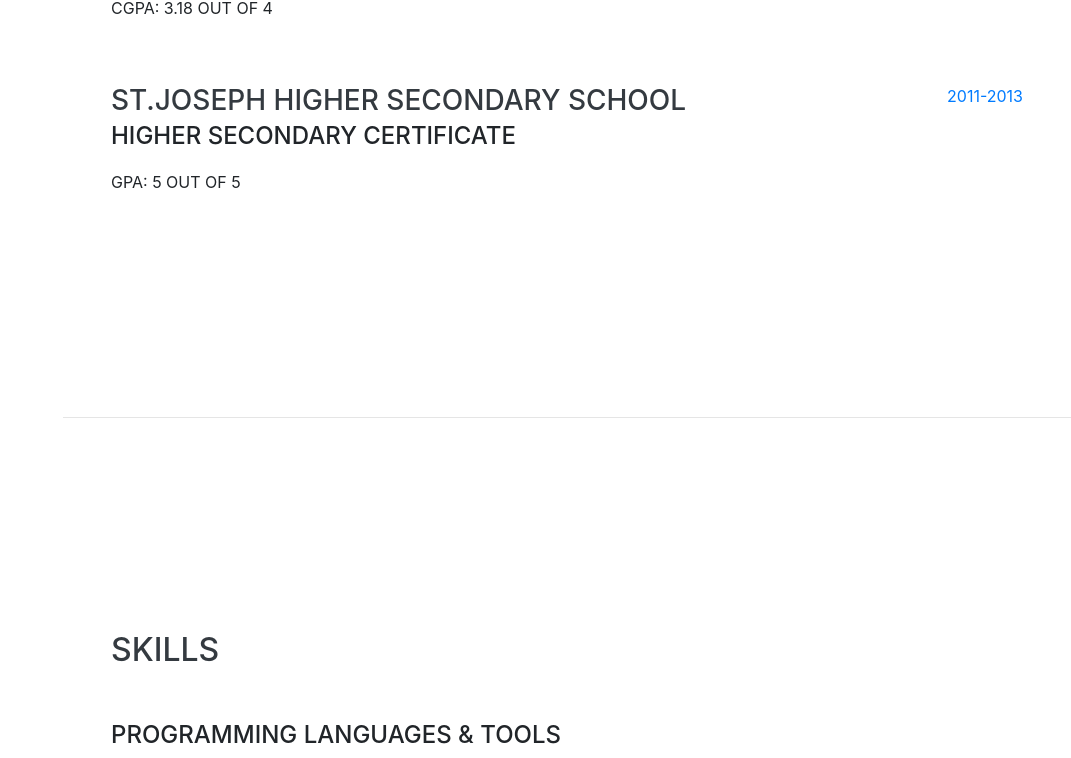
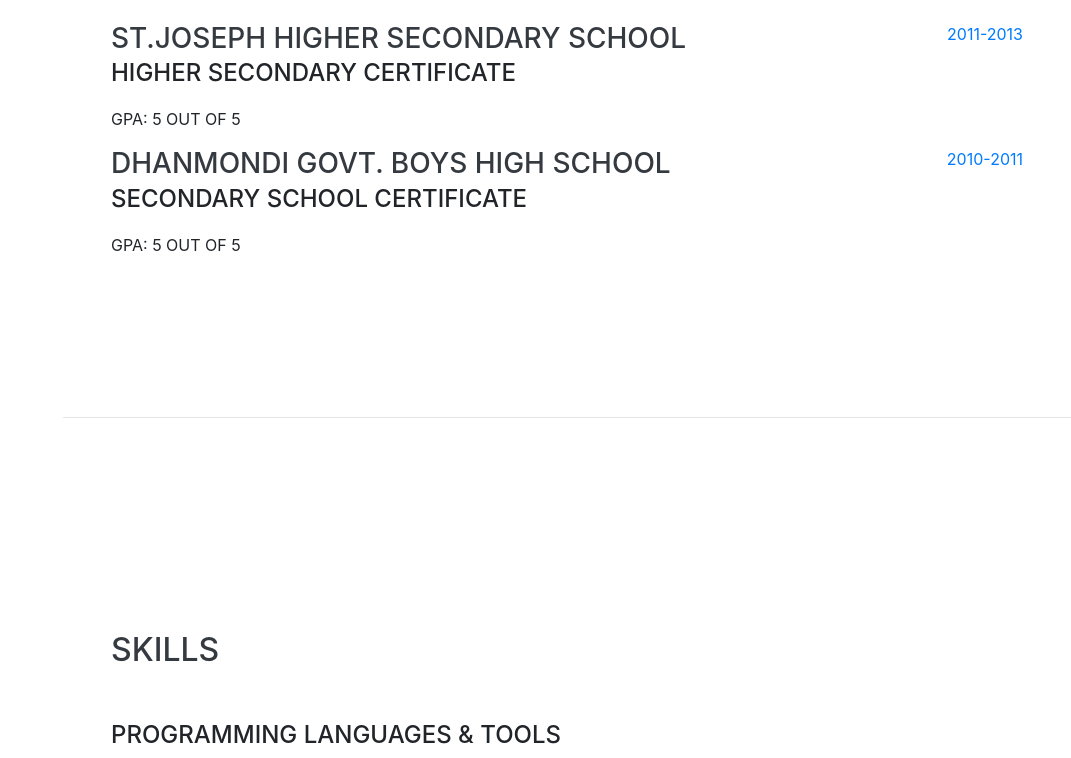
Before and after one commit to mshakibdev/me, a website with bundled scripts: page index.html in a window 1280 px wide. Shown: the part 2032-2790 px from the top of the page, without its empty margins (209-1280 px from the left). Built offline with nearby package versions, Linux system fonts and the light colour scheme; a web font is replaced by a local one.

Commit message:
update 3

```diff
--- a/index.html
+++ b/index.html
@@ -161,6 +161,17 @@
           </div>
         </div>
 
+        <div class="resume-item d-flex flex-column flex-md-row justify-content-between">
+            <div class="resume-content">
+              <h3 class="mb-0">Dhanmondi Govt. Boys High School</h3>
+              <div class="subheading mb-3"> Secondary School Certificate</div>
+              <p>GPA: 5 OUT OF 5</p>
+            </div>
+            <div class="resume-date text-md-right">
+              <span class="text-primary">2010-2011</span>
+            </div>
+          </div>
+
       </div>
     </section>
 
```
